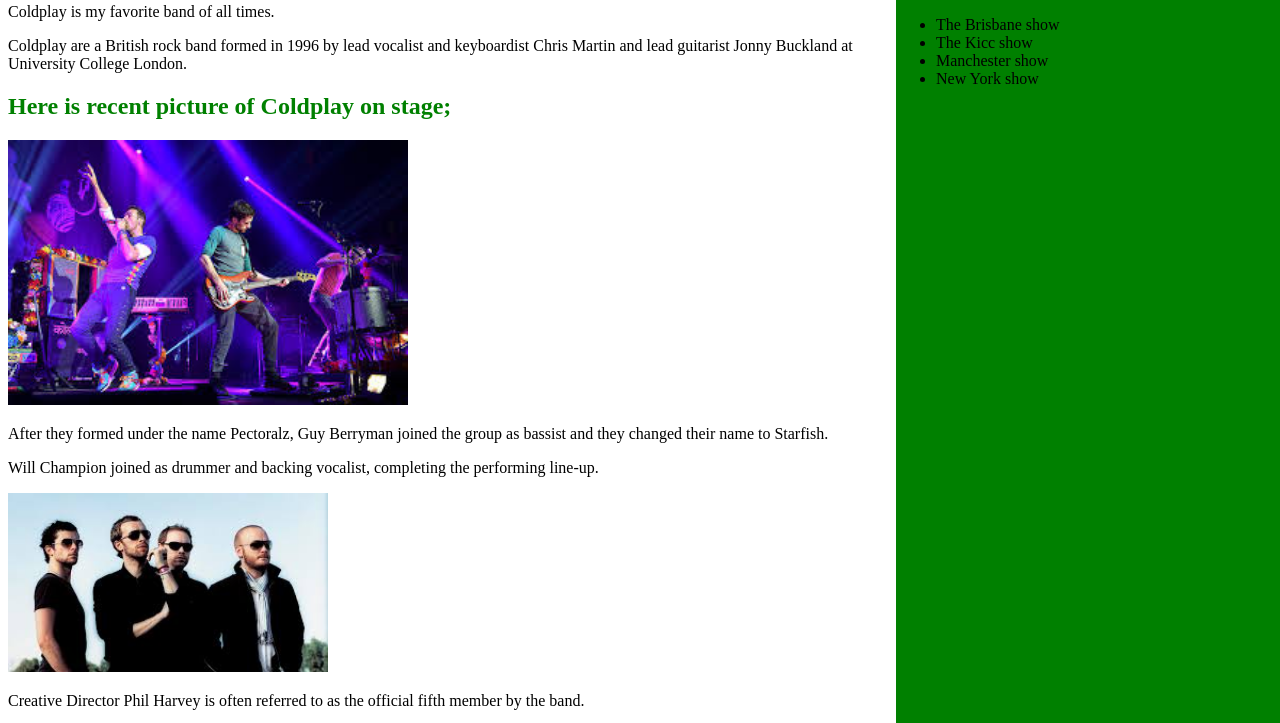
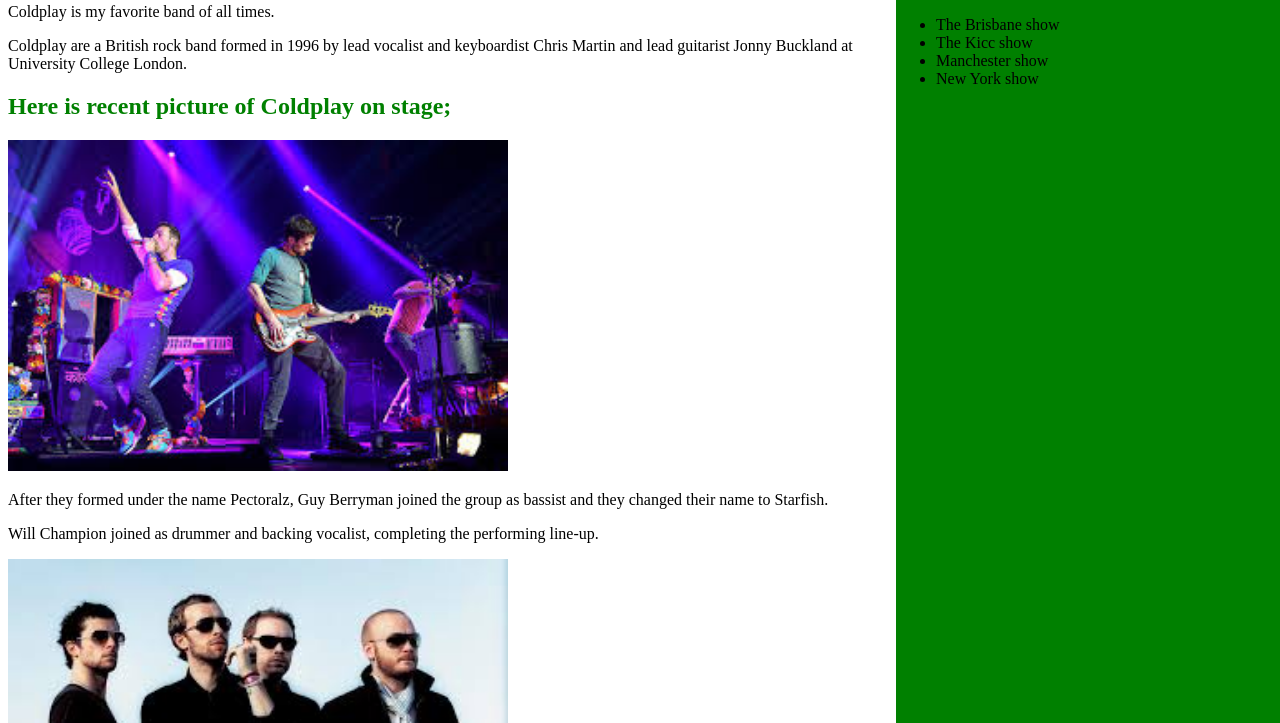
Before and after one commit to paulnderitu/favoriteband, a plain HTML site: page index.html in a window 1280 px wide. Shown: the part 77-800 px from the top of the page. Drawn offline with Linux system fonts and the light colour scheme.

Commit message:
change size of images to bigger pixels

```diff
--- a/index.html
+++ b/index.html
@@ -23,11 +23,11 @@
     <p>Coldplay are a British rock band formed in 1996 by lead vocalist and keyboardist Chris Martin and lead guitarist Jonny Buckland at University College London.</p>
 
     <h2>Here is recent picture of Coldplay on stage;</h2>
-    <img src="images/coldplay.jpg" alt="coldplay-band" style="width:400px; length:500px">
+    <img src="images/coldplay.jpg" alt="coldplay-band" style="width:500px; length:700px">
 
     <p>After they formed under the name Pectoralz, Guy Berryman joined the group as bassist and they changed their name to Starfish.</p>
     <p>Will Champion joined as drummer and backing vocalist, completing the performing line-up.</p>
-    <img src="images/coldplay-members.jpg" alt="coldplay" style="width:320px; length:450">
+    <img src="images/coldplay-members.jpg" alt="coldplay" style="width:500px; length:700">
     <p>Creative Director Phil Harvey is often referred to as the official fifth member by the band.</p>
     <p>The band renamed themselves "Coldplay" in 1998,[8] before recording and releasing three EPs: Safety in 1998, Brothers and Sisters as a single in 1999, and The Blue Room in the same year. </p>
     <p>They achieved worldwide fame with the release of the single "Yellow" in 2000.</p>
```
